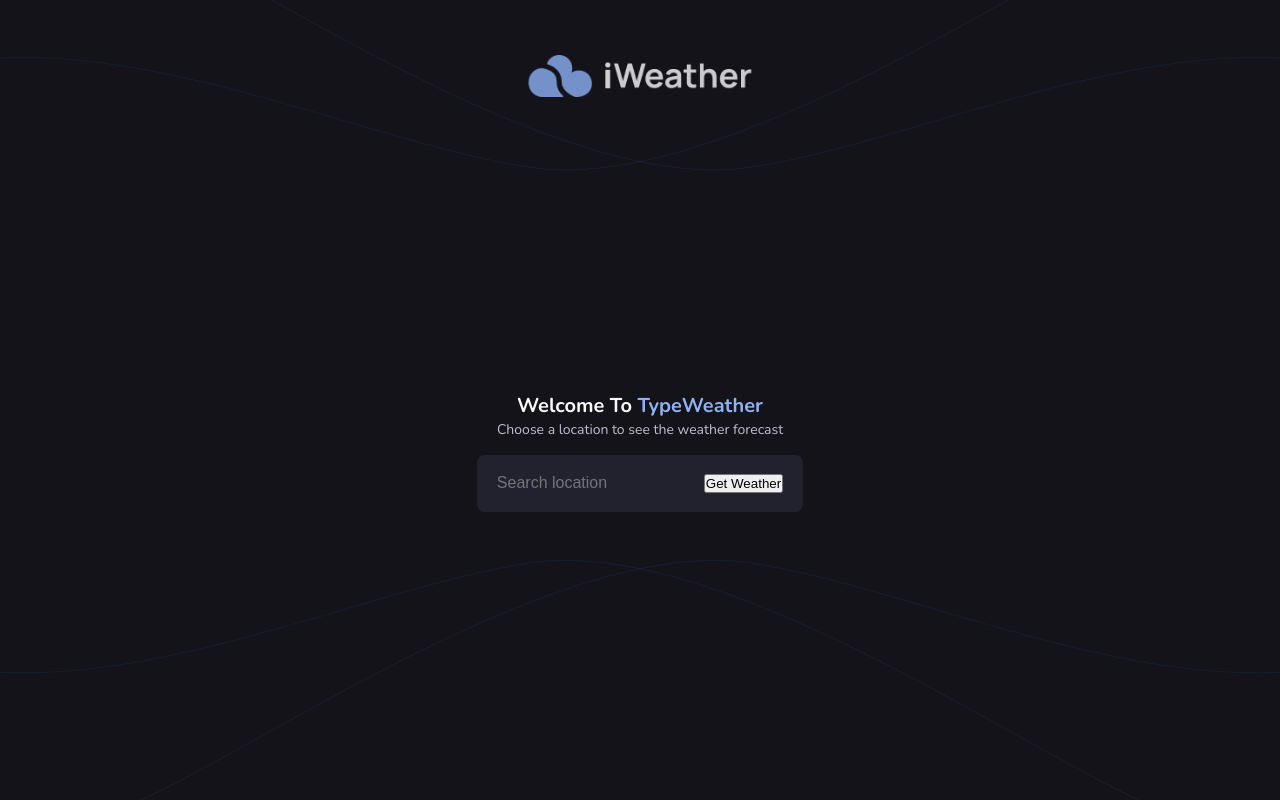
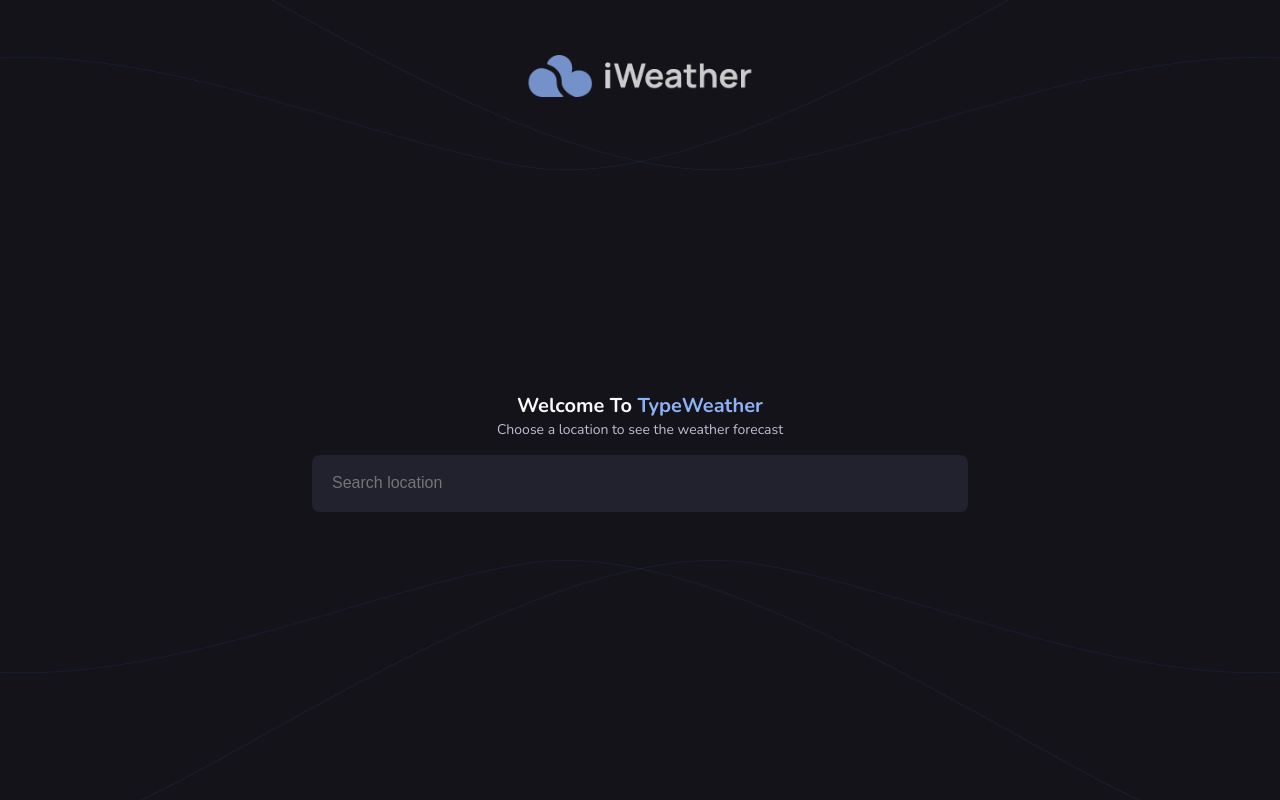
Before and after one commit to VeyselGaziDuran/weatherApp, a React (Vite) app: page / in a window 1280 px wide. Built offline with nearby package versions, Linux system fonts and the light colour scheme; no server answers.

Commit message:
Fix bug in login functionality

```diff
--- a/src/components/weather-app/index.jsx
+++ b/src/components/weather-app/index.jsx
@@ -1,7 +1,4 @@
-import React from 'react'
-import WeatherData from '../weather-data/index'
-
-const WeatherApp = () => {
+const WatherApp = () => {
   return (
     <main className="home-container">
       <figure className="img-container">
@@ -12,11 +9,14 @@ const WeatherApp = () => {
           Welcome To <span className="text-blue-light">TypeWeather</span>
         </div>
         <div className="text-gray-200 text-sm text-center-wrap">Choose a location to see the weather forecast</div>
-        {/* WeatherData bileşenini ekleyin */}
-        <WeatherData />
+        <div className="city-input background-gray-600">
+          <input type="text" className="text-md text-gray-400" id="city-input" placeholder="Search location" />
+          <label htmlFor="city-input" className="sr-only">
+            City
+          </label>
+        </div>
       </div>
     </main>
   )
 }
-
-export default WeatherApp
+export default WatherApp
--- a/src/components/weather-data/index.jsx
+++ /dev/null
@@ -1,45 +0,0 @@
-import React, { useState } from 'react';
-import { fetchWeatherData } from '../../utils/api';
-
-const WeatherData = () => {
-  const [city, setCity] = useState('');
-  const [weatherData, setWeatherData] = useState(null);
-  const [error, setError] = useState(null);
-
-  const handleFetchWeather = async () => {
-    try {
-      const data = await fetchWeatherData(city);
-      setWeatherData(data);
-      setError(null);
-    } catch (error) {
-      console.error('Error fetching weather data:', error);
-      setError('Error fetching weather data. Please try again.');
-    }
-  };
-
-  return (
-    <div className="weather-container">
-      <div className="city-input background-gray-600">
-        <input
-          type="text"
-          className="text-md text-gray-400"
-          id="city-input"
-          placeholder="Search location"
-          value={city}
-          onChange={(e) => setCity(e.target.value)}
-        />
-        <button onClick={handleFetchWeather}>Get Weather</button>
-      </div>
-      {error && <div className="error-message">{error}</div>}
-      {weatherData && (
-        <div className="weather-info">
-          <h2>{weatherData.name}</h2>
-          <p>Temperature: {weatherData.main.temp}°C</p>
-          {/* Diğer hava durumu verilerini burada gösterebilirsiniz */}
-        </div>
-      )}
-    </div>
-  );
-};
-
-export default WeatherData;
--- a/src/css/weather-app.css
+++ b/src/css/weather-app.css
@@ -43,4 +43,5 @@
   outline: none;
   background-color: transparent;
   border: none;
+  width: 100%;
 }
```
